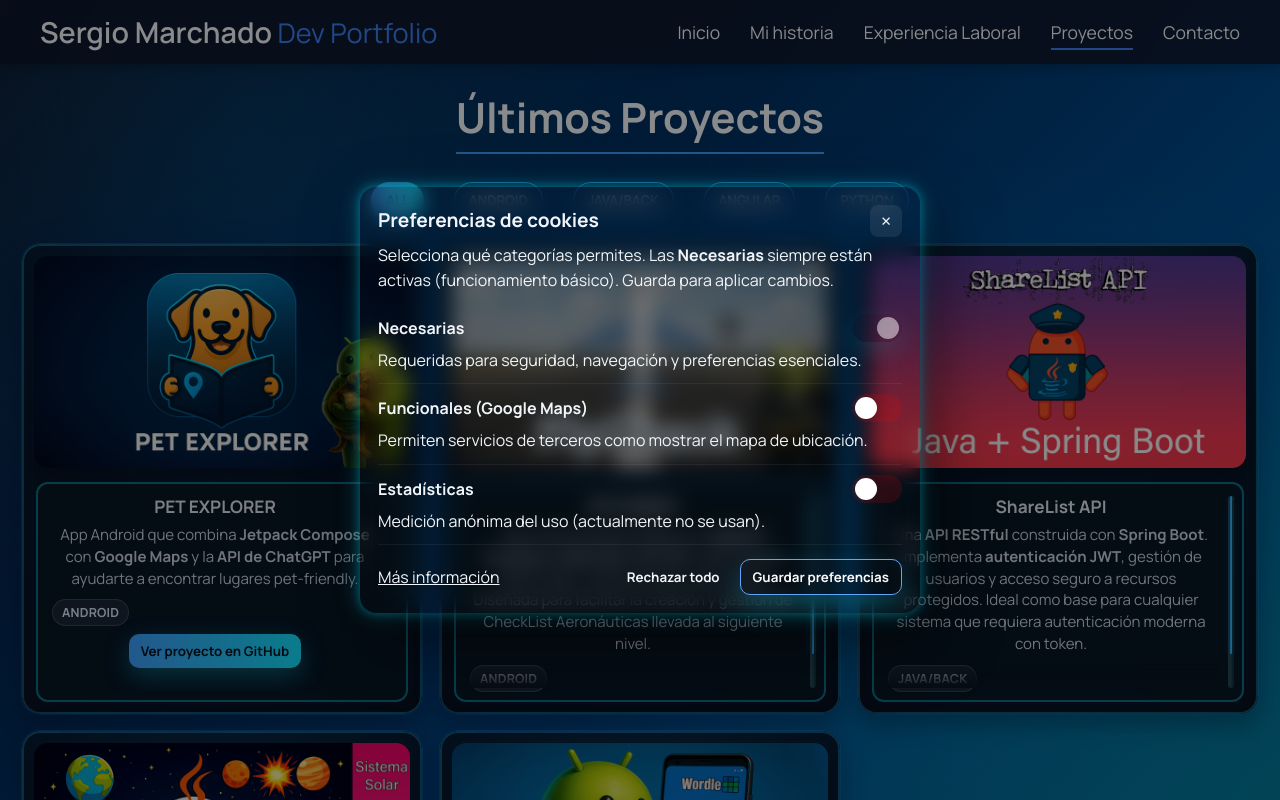
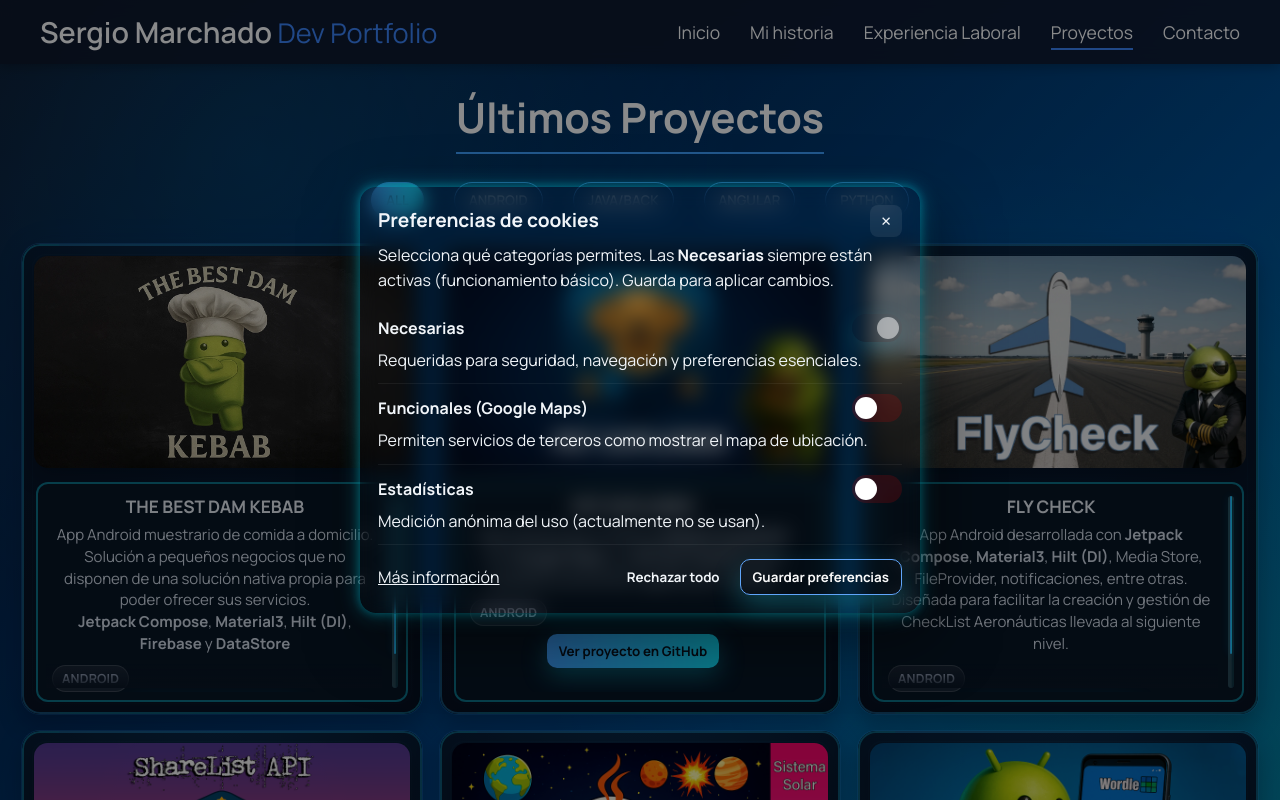
Before and after one commit to sergiomarchado/Portfolio-Sergio-Marchado-Angular, an Angular app: page /projects in a window 1280 px wide. Shown: the top 800 px of the page. Built offline with nearby package versions, Linux system fonts and the light colour scheme.

Commit message:
incluir the best dam kebab

```diff
--- a/src/app/data/projects.data.ts
+++ b/src/app/data/projects.data.ts
@@ -1,6 +1,15 @@
 import { Project } from '../interfaces/project.interface';
 
 export const PROJECTS: Project[] = [
+
+    {
+        id: 'the-best-dam-kebap',
+        title: 'THE BEST DAM KEBAB',
+        short: 'App Android muestrario de comida a domicilio. Solución a pequeños negocios que no disponen de una solución nativa propia para poder ofrecer sus servicios. <br> <b>Jetpack Compose</b>, <b>Material3</b>, <b>Hilt (DI)</b>, <b>Firebase</b> y <b>DataStore</b>',
+        img: 'assets/img/projects/ic_thebestdamkebab.webp',
+        categories: ['ANDROID'],
+        url: 'https://github.com/sergiomarchado/TheBestDAMKebap'
+    },
     {
         id: 'pet-explorer',
         title: 'PET EXPLORER',
```
Also changed, not shown: public/assets/img/projects/ic_thebestdamkebab.webp (added).
